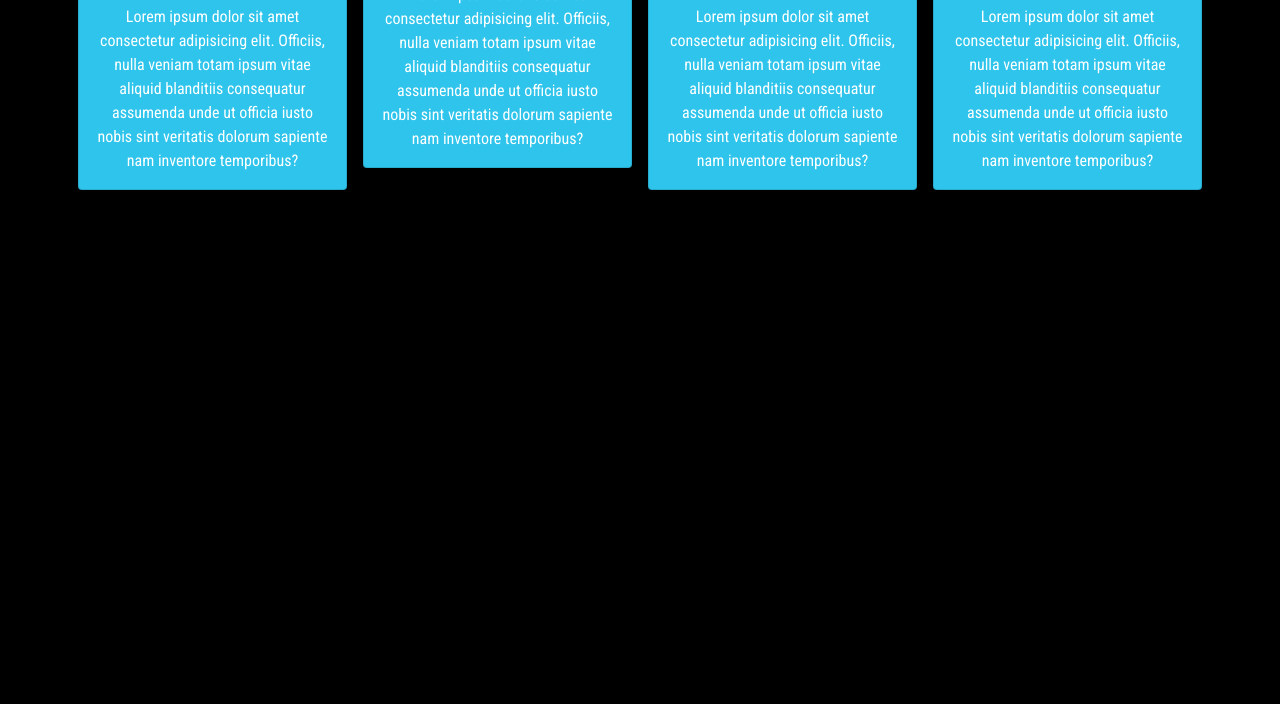
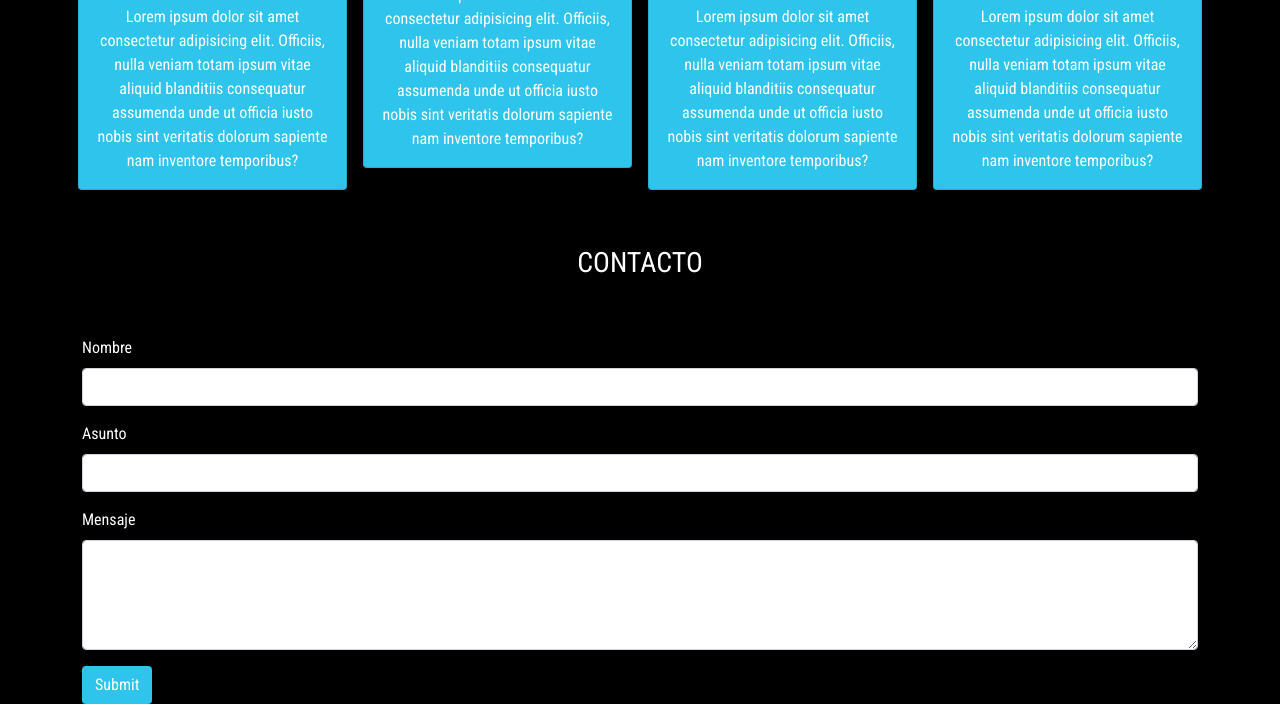
Before and after one commit to LuisOctav10/desafio_viajes_chile, a plain HTML site: page index.html in a window 1280 px wide. Shown: the part 1837-2541 px from the top of the page. Before the commit the page ends 2035 px from the top, so only its background shows below. Drawn offline with nearby package versions, Linux system fonts and the light colour scheme.

Commit message:
Finalizado formulario de contacto

```diff
--- a/index.html
+++ b/index.html
@@ -23,7 +23,10 @@
             <div class="col">
                 <nav class="navbar fixed-top navbar-expand-lg bg-transparent">
                     <div class="container-fluid">
-                      <a class="navbar-brand texto_secundario ps-5" href="#">Viajes Chile</a>
+                        <a class="navbar-brand texto_secundario ps-5" href="#">
+                            <img src="/assets/img/viajes.svg" alt="" width="30" height="24" class="d-inline-block align-text-top">
+                            Viajes Chile
+                          </a>
                       <button class="navbar-toggler" type="button" data-bs-toggle="collapse" data-bs-target="#navbarNav" aria-controls="navbarNav" aria-expanded="false" aria-label="Toggle navigation">
                         <span class="navbar-toggler-icon"></span>
                       </button>
@@ -163,6 +166,33 @@
             </div>
         </div>
     </section>
+    <section class="container">
+        <div class="row text-center">
+            <div class="col-sm-12 texto_principal">
+                <h3 class="p-5">CONTACTO</h3>
+            </div>
+        </div>
+    </section>
+    <section class="container">
+        <div class="row">
+            <div class="col">
+                <div class="mb-3 texto_secundario">
+                    <label for="exampleFormControlInput1" class="form-label">Nombre</label>
+                    <input type="email" class="form-control" id="exampleFormControlInput1">
+                  </div>
+                  <div class="mb-3 texto_secundario">
+                    <label for="exampleFormControlInput1" class="form-label">Asunto</label>
+                    <input type="email" class="form-control" id="exampleFormControlInput1">
+                  </div>
+                  <div class="mb-3 texto_secundario">
+                    <label for="exampleFormControlTextarea1" class="form-label">Mensaje</label>
+                    <textarea class="form-control" id="exampleFormControlTextarea1" rows="4"></textarea>
+                  </div>
+                  <button type="submit" class="btn icono texto_secundario">Submit</button>
+            </div>
+        </div>
+    </section>
+
 
     <!-- Optional JavaScript; choose one of the two! -->
 
```
